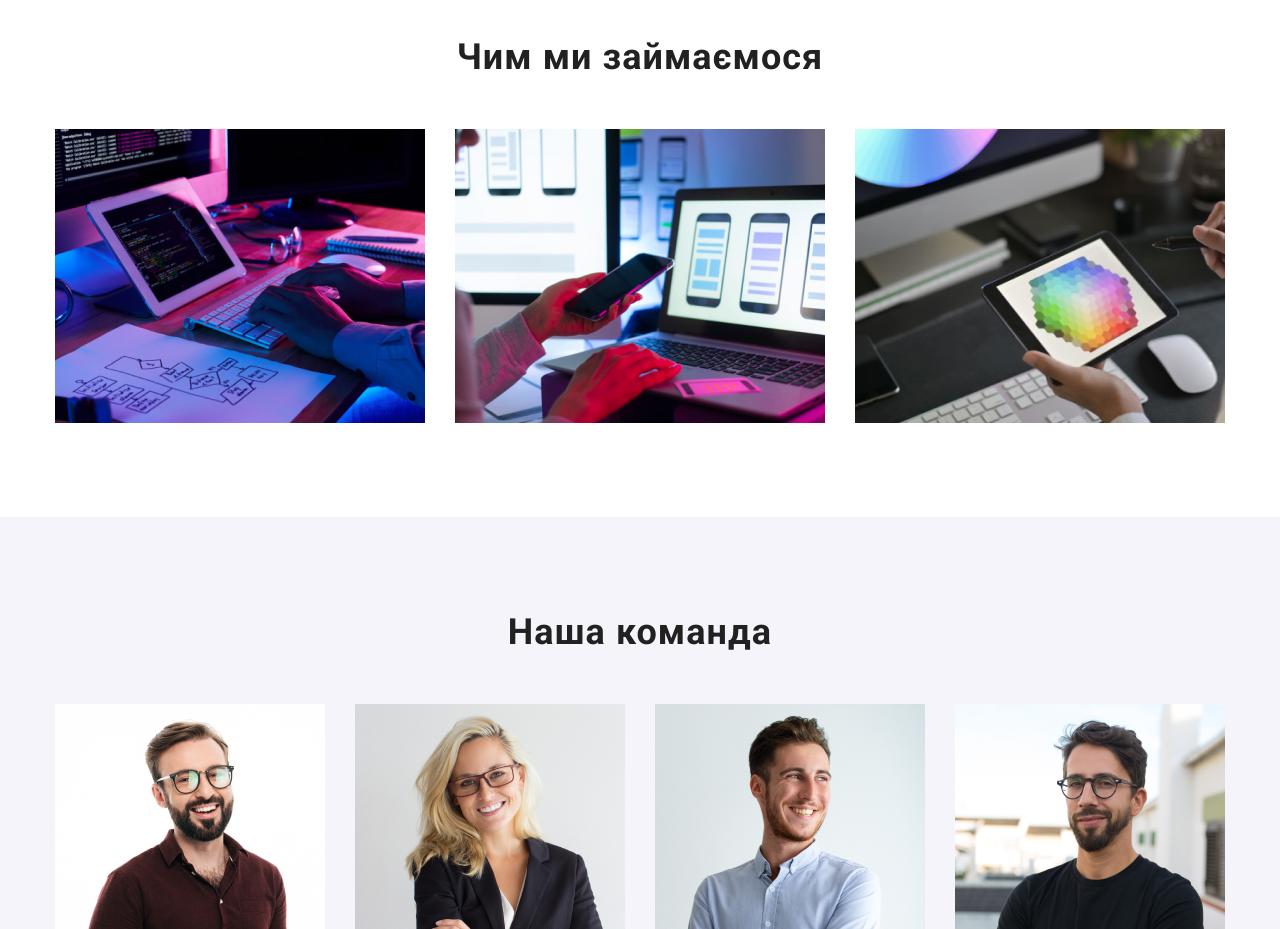
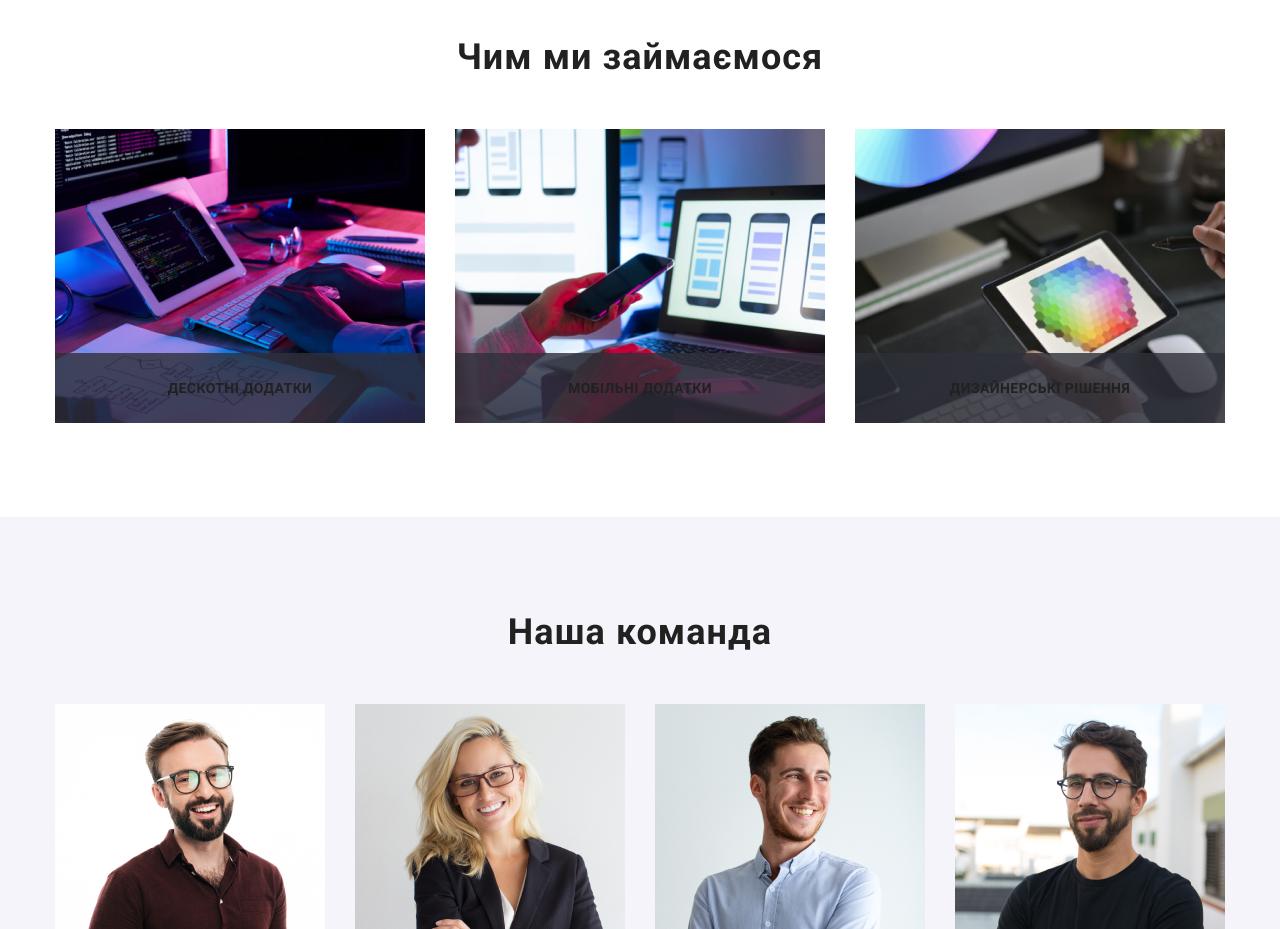
Before and after one commit to Lesia2023/goit-markup-hw-07, a plain HTML site: page studio.html in a window 1280 px wide. Shown: the part 1080-2009 px from the top of the page. Drawn offline with nearby package versions, Linux system fonts and the light colour scheme.

Commit message:
зміна в scss

```diff
--- a/scss/base/_js-seloctors.scss
+++ b/scss/base/_js-seloctors.scss
@@ -52,6 +52,10 @@
     cursor: pointer;
     transition: color 250ms cubic-bezier(0.4, 0, 0.2, 1);
 
+    &:hover {
+    color: #2196F3;
+    }
+
 }
 
 .modal-close-icon {
@@ -62,9 +66,7 @@
 
 }
 
-.modal-close-btn:hover {
-    color: #2196F3;
-}
+
 
 .modal-close-btn:focus .modal-close-icon {
     color: #2196F3;
--- a/scss/layouts/footer.scss
+++ b/scss/layouts/footer.scss
@@ -41,10 +41,12 @@ footer {
 
 .accession {
     color: #FFF;
+
+    font-weight: 700;
     font-size: 14px;
-    font-weight: 700;
     line-height: normal;
     letter-spacing: 0.42px;
     text-transform: uppercase;
+
     margin-bottom: 20px;
 }
--- a/scss/layouts/hero.scss
+++ b/scss/layouts/hero.scss
@@ -24,21 +24,11 @@
     font-size: 16px;
     line-height: 1.2;
     letter-spacing: 0.03em;
+    text-align: center;
     color: var(--prinory-text-color);
     margin-bottom: 10px;
-    text-align: center;
 
 }
-
-
-
-
-
-
-
-
-
-
 
 .services::before {
     display: block;
--- a/scss/main.scss
+++ b/scss/main.scss
@@ -1,5 +1,6 @@
 @import './utils/vars';
 @import './utils/visually-hidden';
+
 
 //base styles
 @import './base/common';
@@ -15,7 +16,7 @@
 @import './components/socials';
 @import './components/modal-form';
 
-//logo
+//layouts
 
 @import './layouts/heder';
 @import './layouts/hero.scss';
--- a/scss/utils/_visually-hidden.scss
+++ b/scss/utils/_visually-hidden.scss
@@ -45,11 +45,6 @@
 
 
 
-
-
-
-
-/*Поінтери*/
 
 
 .link-list.current::after {
--- a/studio.html
+++ b/studio.html
@@ -117,10 +117,24 @@
             <div class="container">
                 <h2 class="work">Чим ми займаємося</h2>
                 <ul class="list-work ">
-                    <li class="list-work__foto"><img src="./image/img.jpg" alt="створення сайту" width="370"> </li>
-                    <li class="list-work__foto"> <img src="./image/img(1).jpg" alt="тестування на мобільних пристроях"
-                                               width="370"> </li>
-                    <li class="list-work__foto"> <img src="./image/img(2).jpg" alt="вибір кольорової гами " width="370"></li>
+                    <li class="list-work__foto"><img src="./image/img.jpg" alt="створення сайту" width="370">
+                        <div class="product">
+                            <h3 class="product__text">Дескотні додатки</h3>
+                        </div>
+                    </li>
+                    <li class="list-work__foto"> <img src="./image/img(1).jpg" alt="тестування на мобільних пристроях" width="370">
+
+                        <div class="product">
+                            <h3 class="product__text">Мобільні додатки</h3>
+                        </div>
+                    </li>
+
+
+                    <li class="list-work__foto"> <img src="./image/img(2).jpg" alt="вибір кольорової гами " width="370">
+                        <div class="product">
+                             <h3 class="product__text">Дизайнерські рішення</h3>
+                        </div>
+                    </li>
                 </ul>
             </div>
         </section>
```
Also changed, not shown: css/footer.css, css/footer.min.css, css/hero.css, css/hero.min.css, css/main.css, css/main.min.css, 6 other files.
